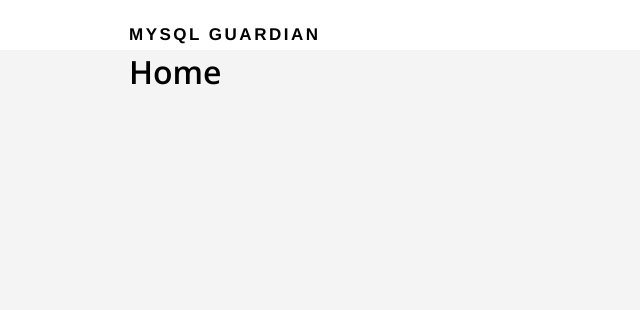
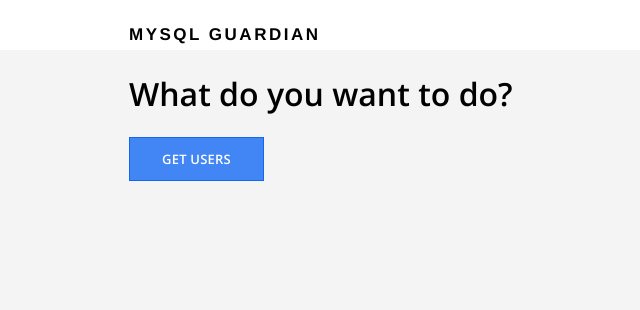
Before and after one commit to splanck/mysql-guardian, a Flask app: page /home in a window 1280 px wide. Shown: the top 310 px of the page, without its empty margins (11-651 px from the left). Run offline with Flask 2, Linux system fonts and the light colour scheme.

Commit message:
Setup home page

```diff
--- a/www/templates/home.html
+++ b/www/templates/home.html
@@ -3,9 +3,10 @@
 {% block content %}
   <main class="hero-section">
     <div class="container">
-
-    <h1>Home</h1>
-
+      <br>
+      <h1>What do you want to do?</h1>
+      <br>
+       <a href="{{ url_for('guardian_users') }}" class="btn-primary">Get Users</a>
     </div>
   </main>
 {% endblock %}
```
